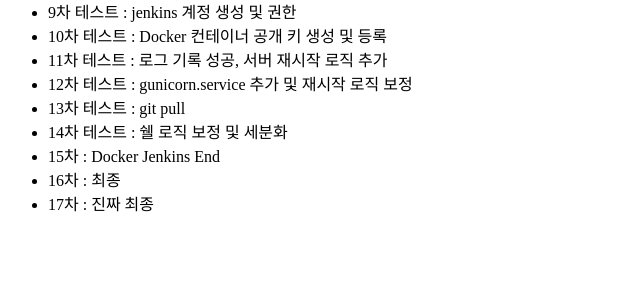
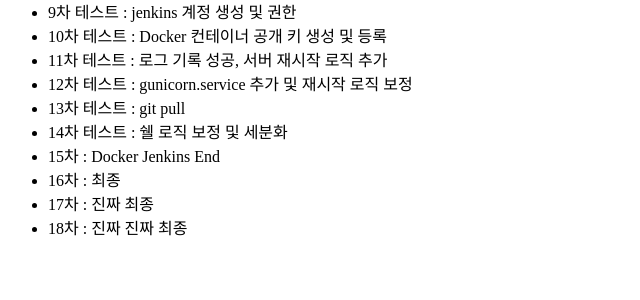
Before and after one commit to integerJI/ioniq5, a Django app: page / in a window 1280 px wide. Shown: the part 418-718 px from the top of the page, without its empty margins (0-640 px from the left). Run offline with Django 4.2, Linux system fonts and the light colour scheme.

Commit message:
Update index.html

```diff
--- a/app/templates/index.html
+++ b/app/templates/index.html
@@ -41,5 +41,6 @@
 <li>16차 : 최종 </li>
 
 <li>17차 : 진짜 최종 </li>
+<li>18차 : 진짜 진짜 최종 </li>
 
 </ul>
```
